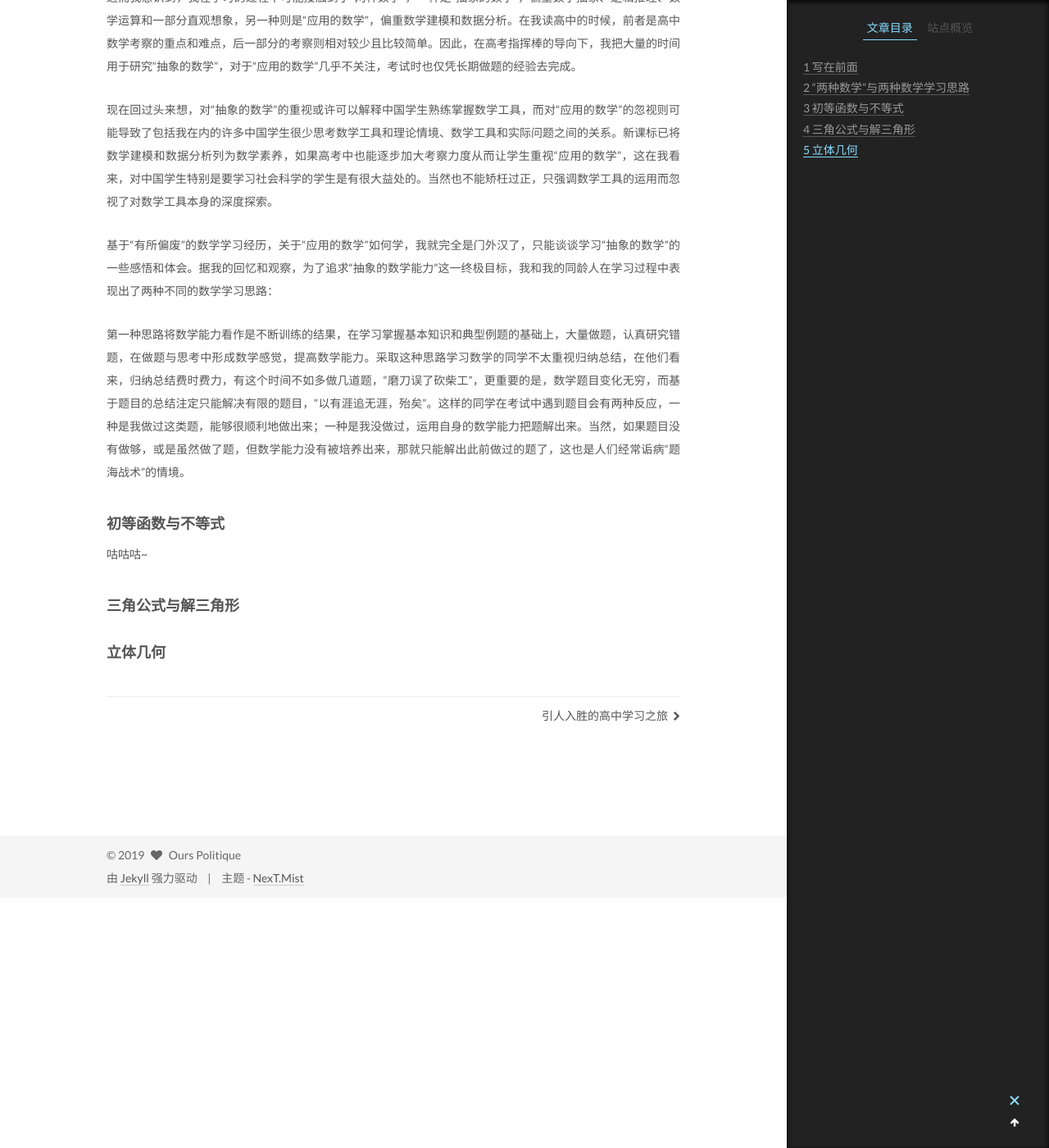
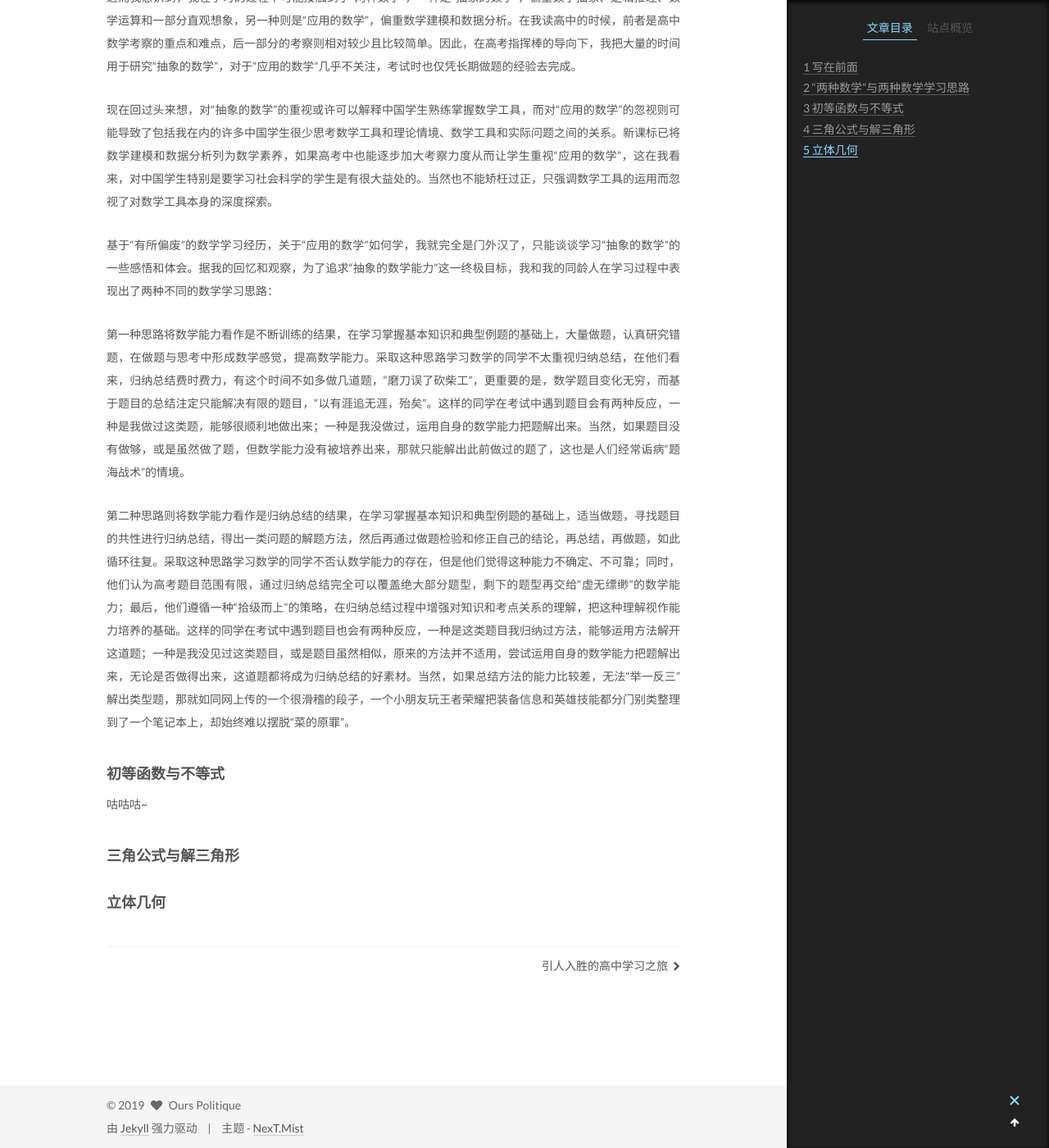
Before and after one commit to ourspolitique/ourspolitique.github.io, a Jekyll site: the page built from _posts/2019-07-09-mathematiques.md, in a window 1280 px wide and 1400 px high, scrolled down 1155 px. Shown: the whole window at 82% size. Built offline with Jekyll 4.4.1, drawn with Linux system fonts in a browser that asks for light colours.

Commit message:
Update 2019-07-09-mathematiques.md

```diff
--- a/_posts/2019-07-09-mathematiques.md
+++ b/_posts/2019-07-09-mathematiques.md
@@ -26,6 +26,8 @@ tags:
 
 第一种思路将数学能力看作是不断训练的结果，在学习掌握基本知识和典型例题的基础上，大量做题，认真研究错题，在做题与思考中形成数学感觉，提高数学能力。采取这种思路学习数学的同学不太重视归纳总结，在他们看来，归纳总结费时费力，有这个时间不如多做几道题，“磨刀误了砍柴工”，更重要的是，数学题目变化无穷，而基于题目的总结注定只能解决有限的题目，“以有涯追无涯，殆矣”。这样的同学在考试中遇到题目会有两种反应，一种是我做过这类题，能够很顺利地做出来；一种是我没做过，运用自身的数学能力把题解出来。当然，如果题目没有做够，或是虽然做了题，但数学能力没有被培养出来，那就只能解出此前做过的题了，这也是人们经常诟病“题海战术”的情境。
 
+第二种思路则将数学能力看作是归纳总结的结果，在学习掌握基本知识和典型例题的基础上，适当做题，寻找题目的共性进行归纳总结，得出一类问题的解题方法，然后再通过做题检验和修正自己的结论，再总结，再做题，如此循环往复。采取这种思路学习数学的同学不否认数学能力的存在，但是他们觉得这种能力不确定、不可靠；同时，他们认为高考题目范围有限，通过归纳总结完全可以覆盖绝大部分题型，剩下的题型再交给“虚无缥缈”的数学能力；最后，他们遵循一种“拾级而上”的策略，在归纳总结过程中增强对知识和考点关系的理解，把这种理解视作能力培养的基础。这样的同学在考试中遇到题目也会有两种反应，一种是这类题目我归纳过方法，能够运用方法解开这道题；一种是我没见过这类题目，或是题目虽然相似，原来的方法并不适用，尝试运用自身的数学能力把题解出来，无论是否做得出来，这道题都将成为归纳总结的好素材。当然，如果总结方法的能力比较差，无法“举一反三”解出类型题，那就如同网上传的一个很滑稽的段子，一个小朋友玩王者荣耀把装备信息和英雄技能都分门别类整理到了一个笔记本上，却始终难以摆脱“菜的原罪”。
+
 
 
 #### 初等函数与不等式
```
